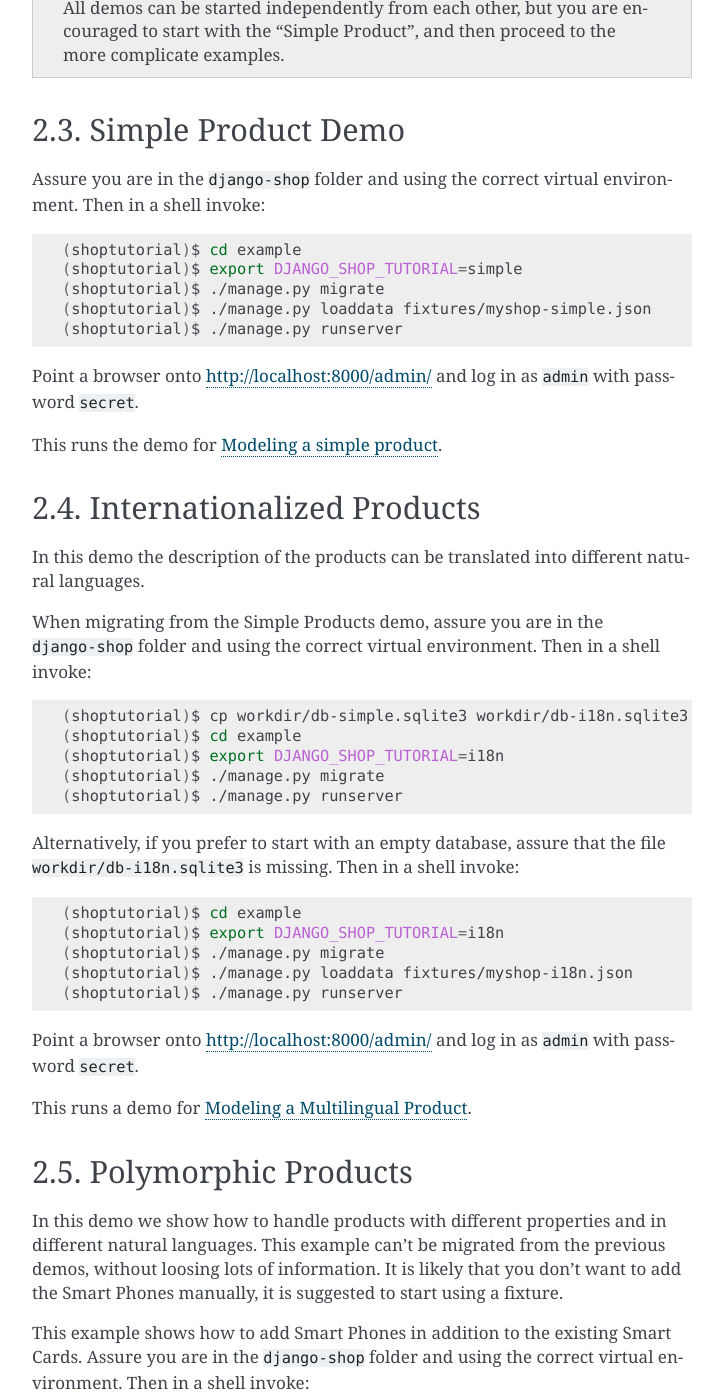
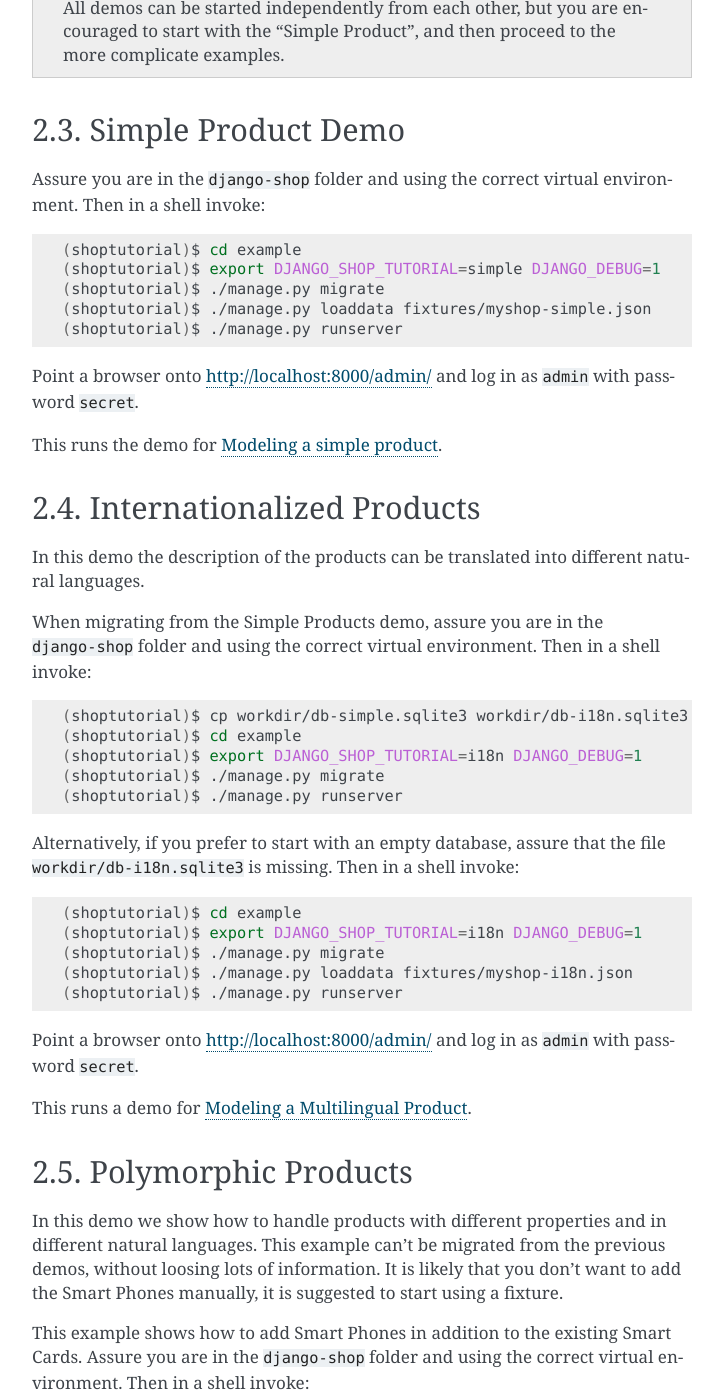
Before and after one commit to lovelysweet1017/django-shop, a Sphinx documentation site: the page built from docs/tutorial/quickstart.rst, in a window 1280 px wide and 1400 px high, scrolled down 1570 px. Shown: the whole window, without its empty margins (388-1111 px from the left). Built offline with Sphinx 7.4.7, drawn with Linux system fonts in a browser that asks for light colours.

Commit message:
added DJANGO_DEBUG to documentation

```diff
--- a/docs/tutorial/intro.rst
+++ b/docs/tutorial/intro.rst
@@ -61,6 +61,7 @@ Finally we must create a database to run our example project:
 .. code-block:: shell
 
 	(shoptutorial)$ cd example
+	(shoptutorial)$ export DJANGO_DEBUG=1
 	(shoptutorial)$ ./manage.py migrate
 	(shoptutorial)$ ./manage.py createsuperuser
 	Email address: admin@example.org
--- a/docs/tutorial/quickstart.rst
+++ b/docs/tutorial/quickstart.rst
@@ -82,7 +82,7 @@ shell invoke:
 .. code-block:: shell
 
 	(shoptutorial)$ cd example
-	(shoptutorial)$ export DJANGO_SHOP_TUTORIAL=simple
+	(shoptutorial)$ export DJANGO_SHOP_TUTORIAL=simple DJANGO_DEBUG=1
 	(shoptutorial)$ ./manage.py migrate
 	(shoptutorial)$ ./manage.py loaddata fixtures/myshop-simple.json
 	(shoptutorial)$ ./manage.py runserver
@@ -104,7 +104,7 @@ using the correct virtual environment. Then in a shell invoke:
 
 	(shoptutorial)$ cp workdir/db-simple.sqlite3 workdir/db-i18n.sqlite3
 	(shoptutorial)$ cd example
-	(shoptutorial)$ export DJANGO_SHOP_TUTORIAL=i18n
+	(shoptutorial)$ export DJANGO_SHOP_TUTORIAL=i18n DJANGO_DEBUG=1
 	(shoptutorial)$ ./manage.py migrate
 	(shoptutorial)$ ./manage.py runserver
 
@@ -114,7 +114,7 @@ Alternatively, if you prefer to start with an empty database, assure that the fi
 .. code-block:: shell
 
 	(shoptutorial)$ cd example
-	(shoptutorial)$ export DJANGO_SHOP_TUTORIAL=i18n
+	(shoptutorial)$ export DJANGO_SHOP_TUTORIAL=i18n DJANGO_DEBUG=1
 	(shoptutorial)$ ./manage.py migrate
 	(shoptutorial)$ ./manage.py loaddata fixtures/myshop-i18n.json
 	(shoptutorial)$ ./manage.py runserver
```
